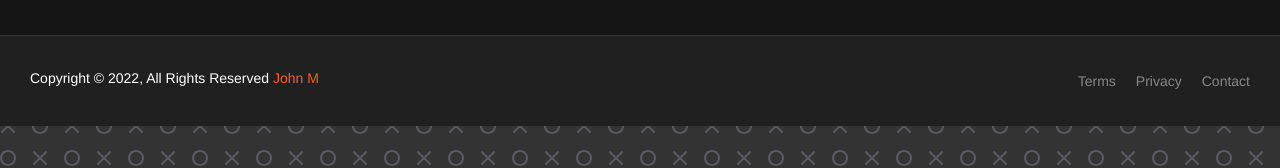
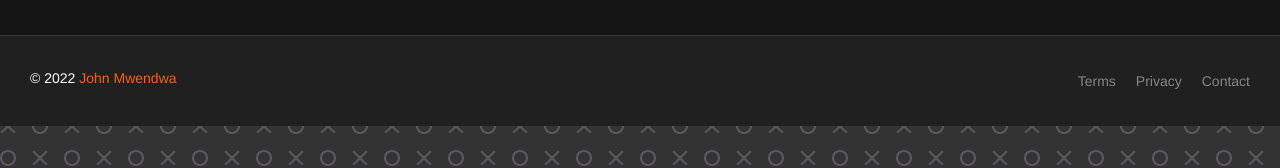
Before and after one commit to JohnMwendwa/node-react-task-manager, a React (Create React App) app in the folder client/: page /dashboard in a window 1280 px wide. Shown: the part 234-402 px from the top of the page. Built offline with nearby package versions, Linux system fonts and the light colour scheme; no server answers.

Commit message:
add contact information

```diff
--- a/client/src/components/Footer.js
+++ b/client/src/components/Footer.js
@@ -10,13 +10,13 @@ function Footer() {
         </div>
     <div className="Footer__copyright">
         <div className="Footer__copyright-text">
-            <p>Copyright &copy; 2022, All Rights Reserved <a href="#!">John M</a></p>
+            <p> &copy; 2022 <a href="dev.johnmwendwa@gmail.com">John Mwendwa</a></p>
         </div>
         <div className="Footer__menu">
             <ul>
                 <li><a href="#!">Terms</a></li>
                 <li><a href="#!">Privacy</a></li>
-                <li><a href="#!">Contact</a></li>
+                <li><a href="dev.johnmwendwa@gmail.com">Contact</a></li>
             </ul>
         </div>
     </div>
```
